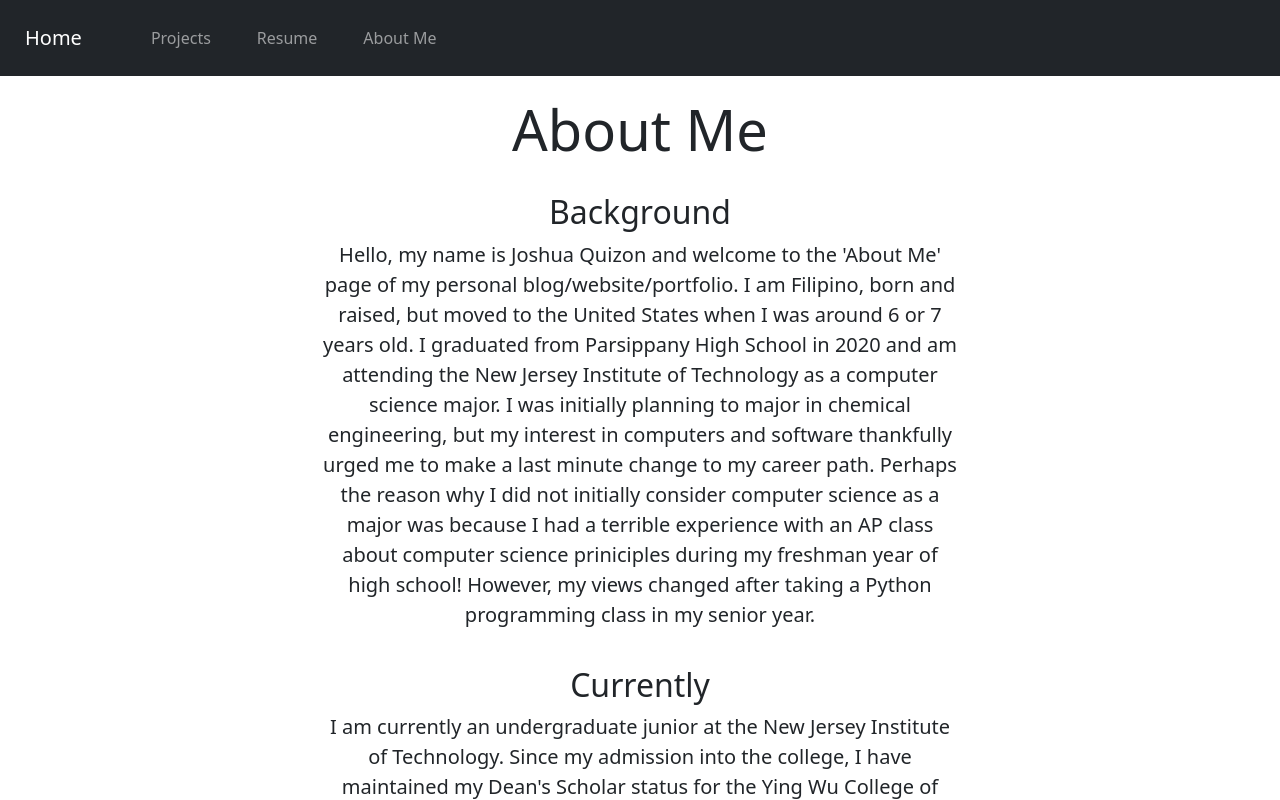
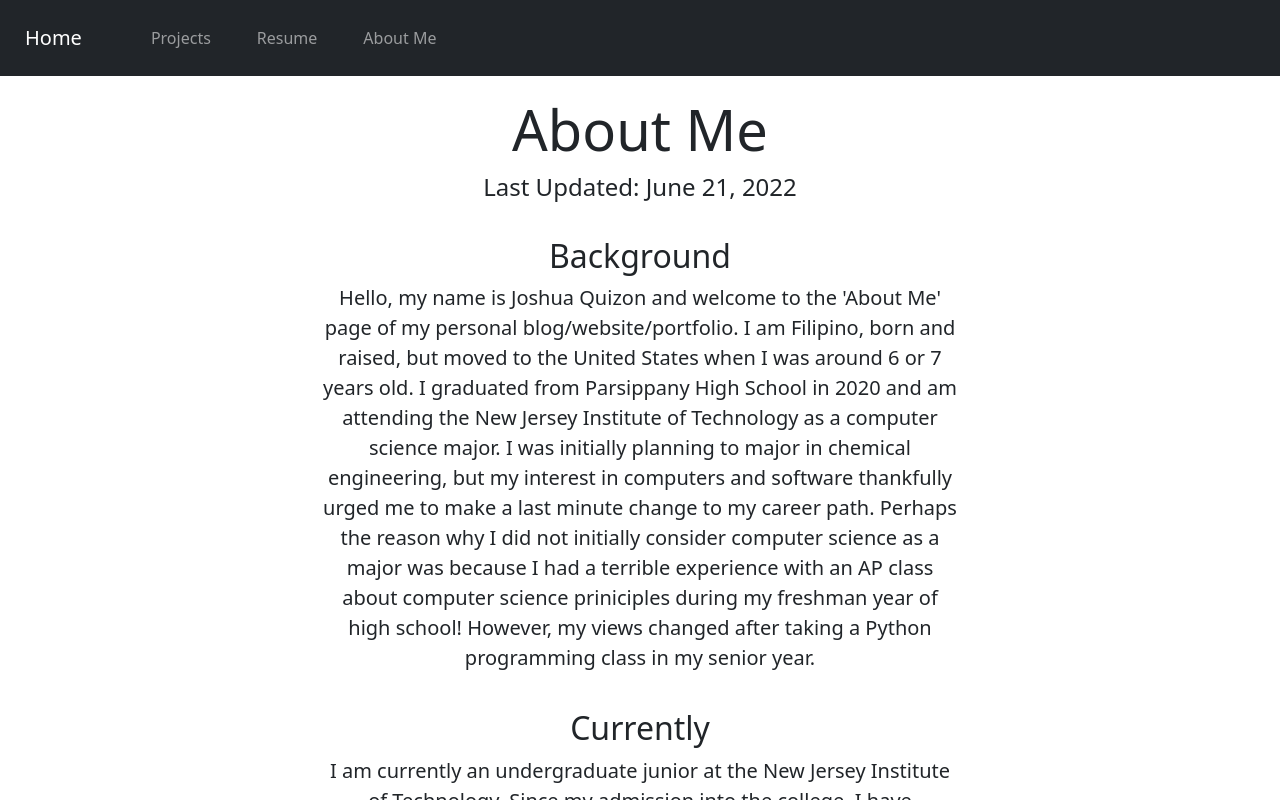
Before and after one commit to jbq2/PersonalWebsiteFRONTEND, an Angular app: page /aboutme in a window 1280 px wide. Shown: the top 800 px of the page. Built offline with nearby package versions, Linux system fonts and the light colour scheme.

Commit message:
adding last updated text

```diff
--- a/src/app/component/about-me/about-me.component.css
+++ b/src/app/component/about-me/about-me.component.css
@@ -1,5 +1,9 @@
 h1{
-    margin: 20px 0px 30px 0px;
+    margin: 20px 0px 0px 0px;
+}
+
+h4{
+    margin: 10px 0px 35px 0px;
 }
 
 div{
--- a/src/app/component/about-me/about-me.component.html
+++ b/src/app/component/about-me/about-me.component.html
@@ -2,6 +2,7 @@
 
 <div class="d-flex flex-column">
     <h1 class="text-center display-4">About Me</h1>
+    <h4>Last Updated: {{ lastupdated }}</h4>
 
     <div class="text-center w-50">
         <h2>Background</h2>
--- a/src/app/component/about-me/about-me.component.ts
+++ b/src/app/component/about-me/about-me.component.ts
@@ -11,7 +11,10 @@ export class AboutMeComponent{
   currently:string;
   interests: string;
   goals: string;
+  lastupdated: string;
   constructor() {
+    this.lastupdated = 'June 21, 2022';
+
     this.background = `Hello, my name is Joshua Quizon and welcome to the 'About Me' page of my personal
     blog/website/portfolio.  I am Filipino, born and raised, but moved to the United
     States when I was around 6 or 7 years old.  I graduated from Parsippany High
```
